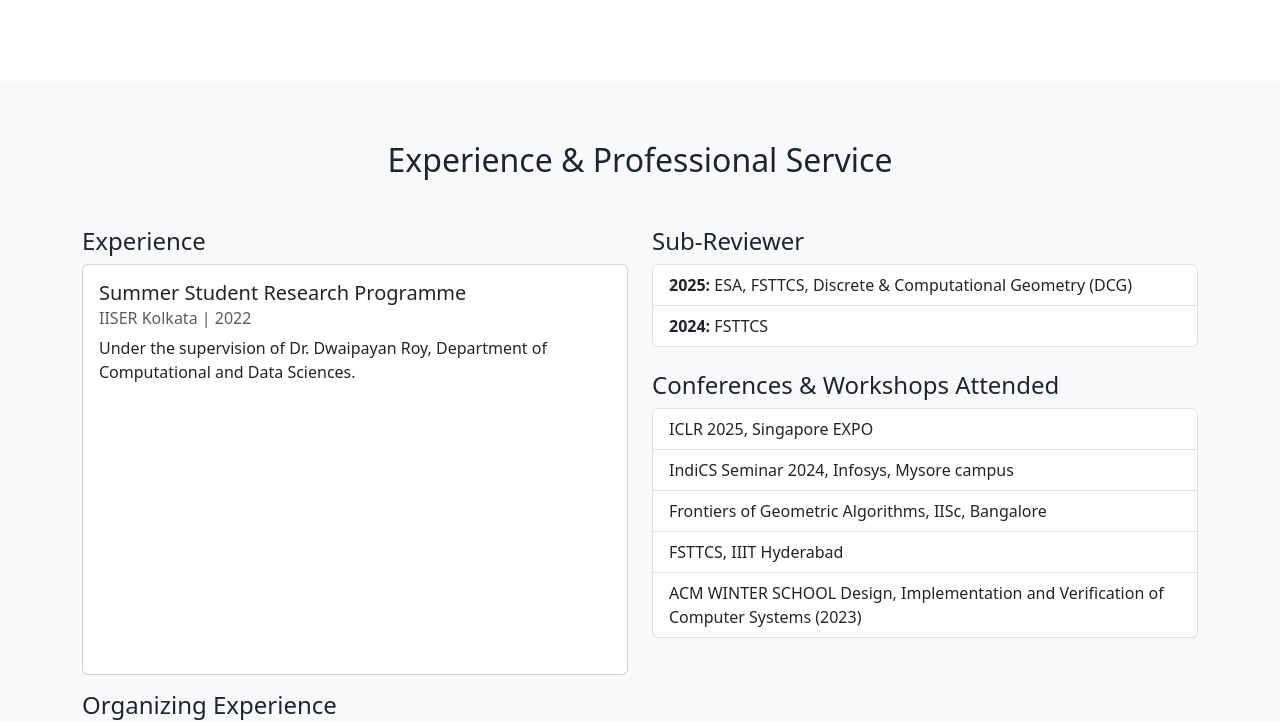
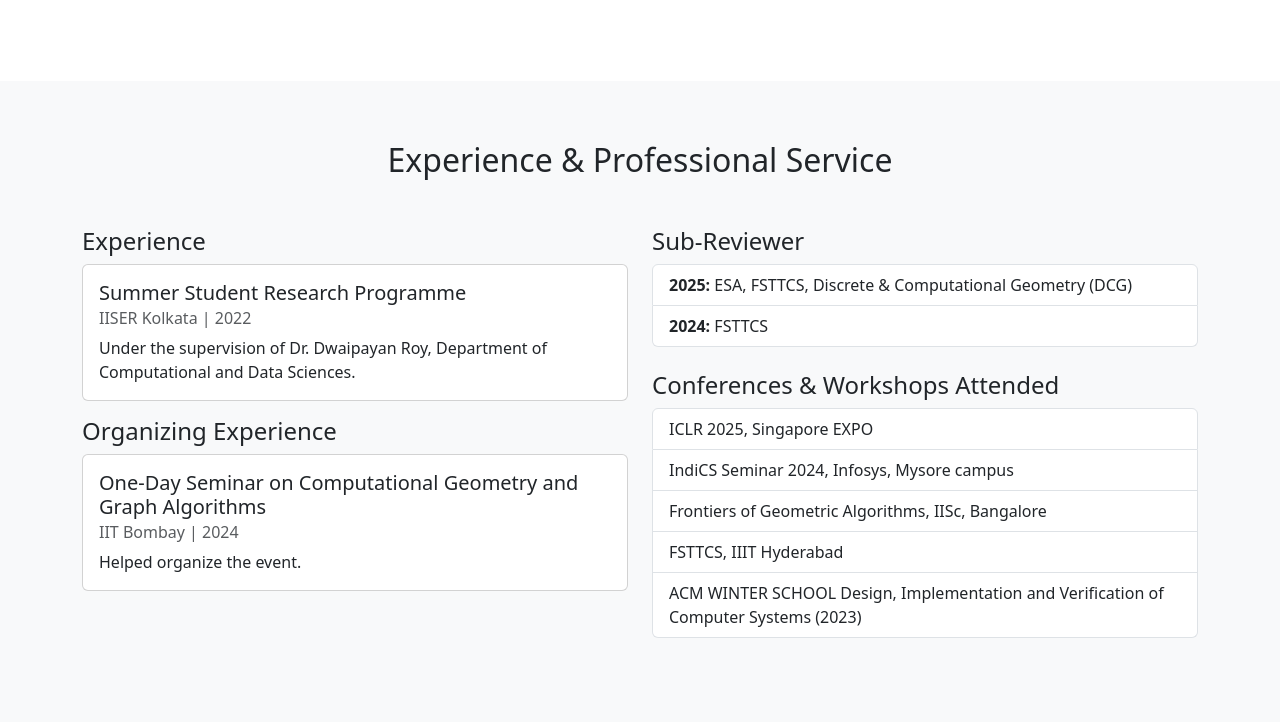
Before and after one commit to manabjamin2nadved1947/my-portfolio, a plain HTML site: page index.html in a window 1280 px wide. Shown: the part 1681-2406 px from the top of the page. Drawn offline with nearby package versions, Linux system fonts and the light colour scheme.

Commit message:
Update index.html

```diff
--- a/index.html
+++ b/index.html
@@ -22,7 +22,7 @@
       padding: 60px 0;
     }
 
-    .card {
+   #education .card {
       height: 100%; /* Makes cards in a row the same height */
     }
 
```
